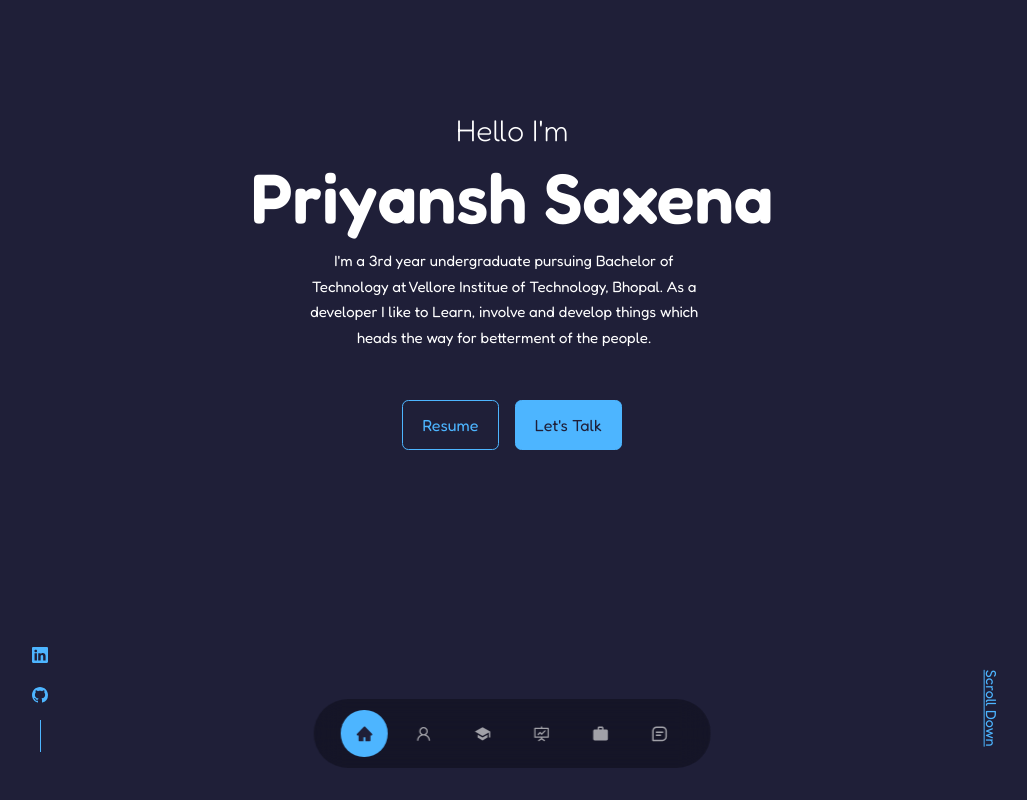
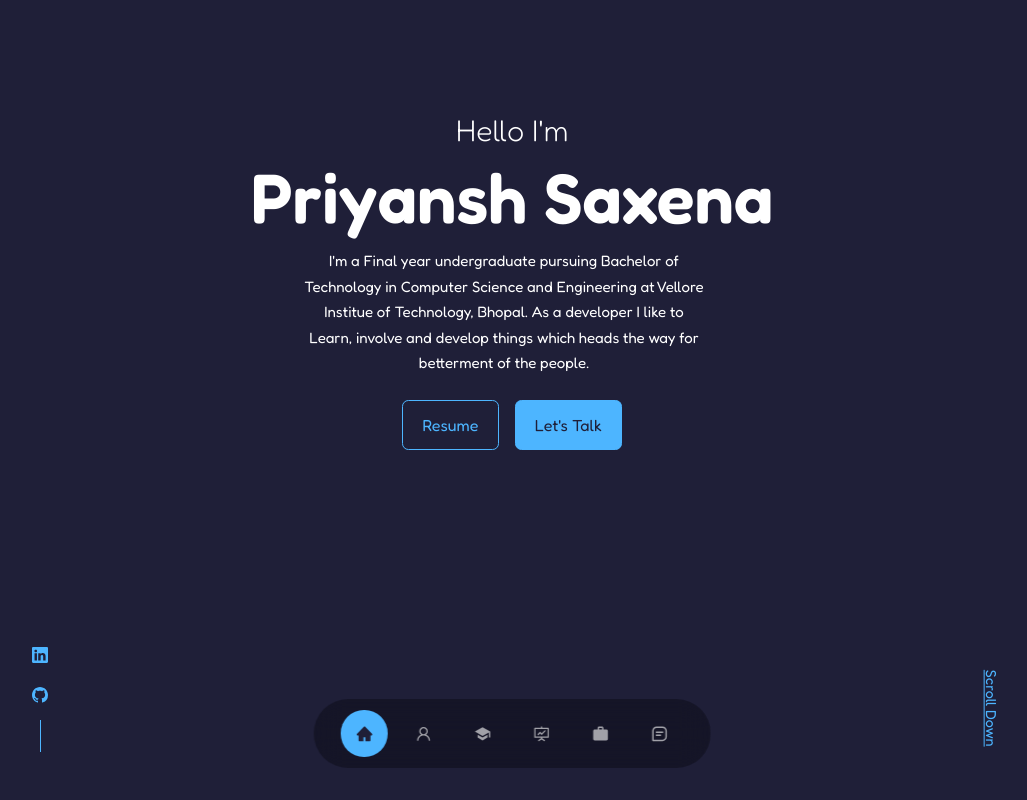
Before and after one commit to PriyaanshSaxena/PriyaanshSaxena.github.io, a React (Create React App) app: page / in a window 1280 px wide. Shown: the top 800 px of the page, without its empty margins (128-1155 px from the left). Built offline with nearby package versions, Linux system fonts and the light colour scheme.

Commit message:
info updated

```diff
--- a/src/components/header/Header.jsx
+++ b/src/components/header/Header.jsx
@@ -9,7 +9,7 @@ const Header = () => {
       <div className="container header__container">
         <h5>Hello I'm</h5>
         <h1>Priyansh Saxena</h1>
-        <p>I'm a 3rd year undergraduate pursuing Bachelor of Technology at Vellore Institue of Technology, Bhopal.
+        <p>I'm a Final year undergraduate pursuing Bachelor of Technology in Computer Science and Engineering at Vellore Institue of Technology, Bhopal.
 
           As a developer I like to Learn, involve and develop things which heads the way for betterment of the people.</p>
         <CTA/>
```
